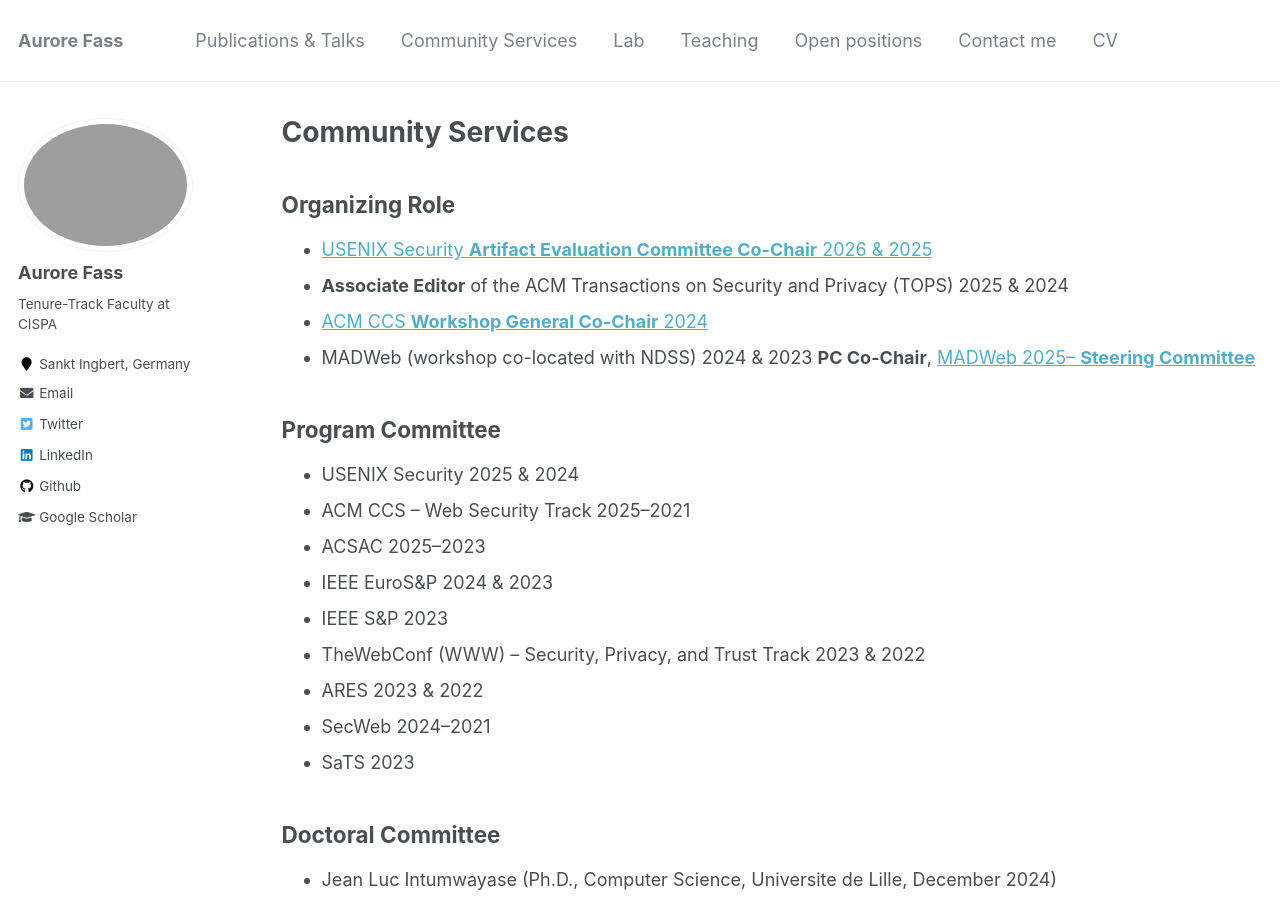
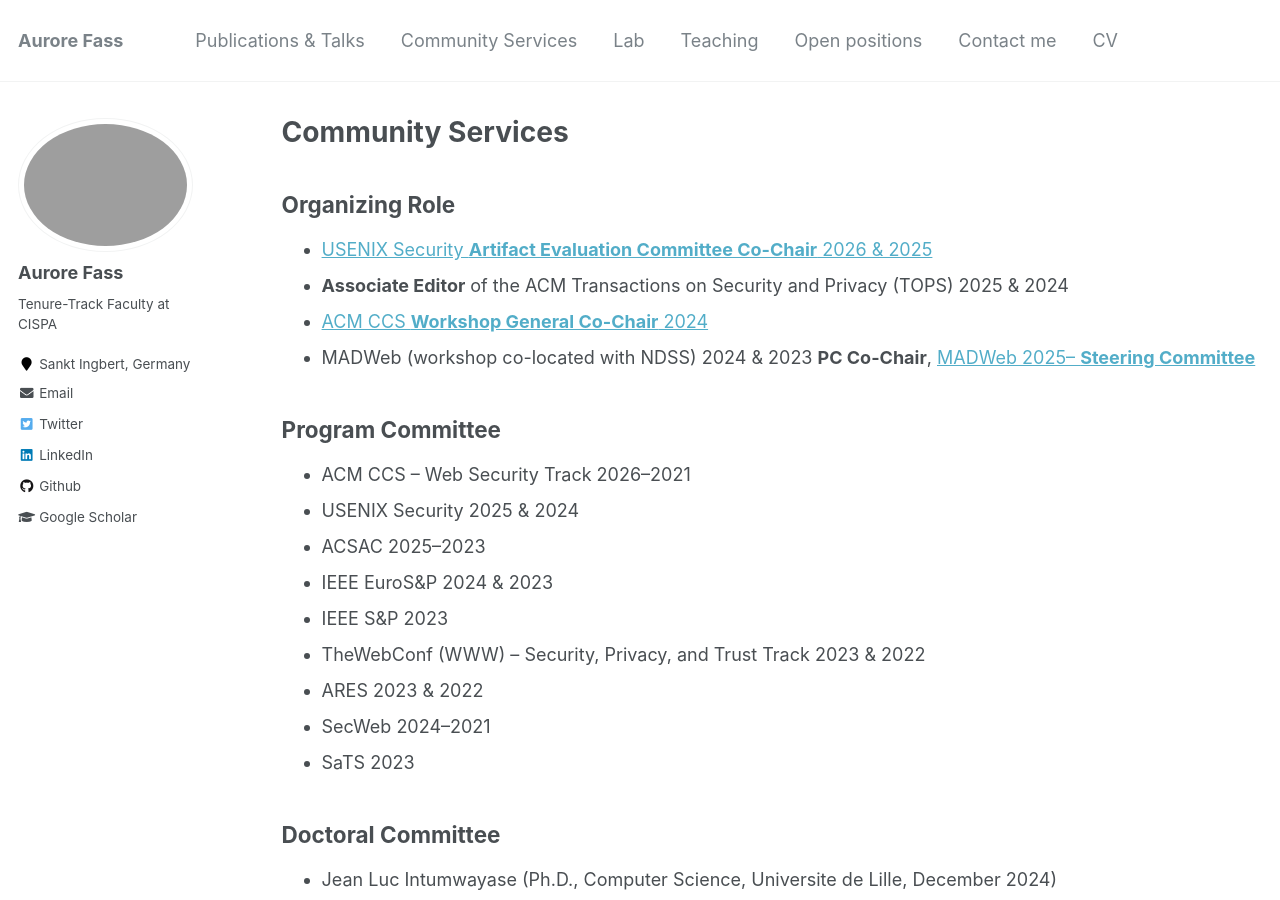
Before and after one commit to Aurore54F/aurore54f.github.io, a Jekyll site: the page built from _pages/services.md, in a window 1280 px wide and 900 px high. Built offline with Jekyll 4.4.1, drawn with Linux system fonts in a browser that asks for light colours.

Commit message:
Minor updates

```diff
--- a/_pages/services.md
+++ b/_pages/services.md
@@ -18,8 +18,8 @@ author_profile: true
 
 ## Program Committee
 
+* ACM CCS -- Web Security Track 2026--2021
 * USENIX Security 2025 & 2024
-* ACM CCS -- Web Security Track 2025--2021
 * ACSAC 2025--2023
 * IEEE EuroS&P 2024 & 2023
 * IEEE S&P 2023
```
Also changed, not shown: _pages/about.md (+1 -0 lines).
